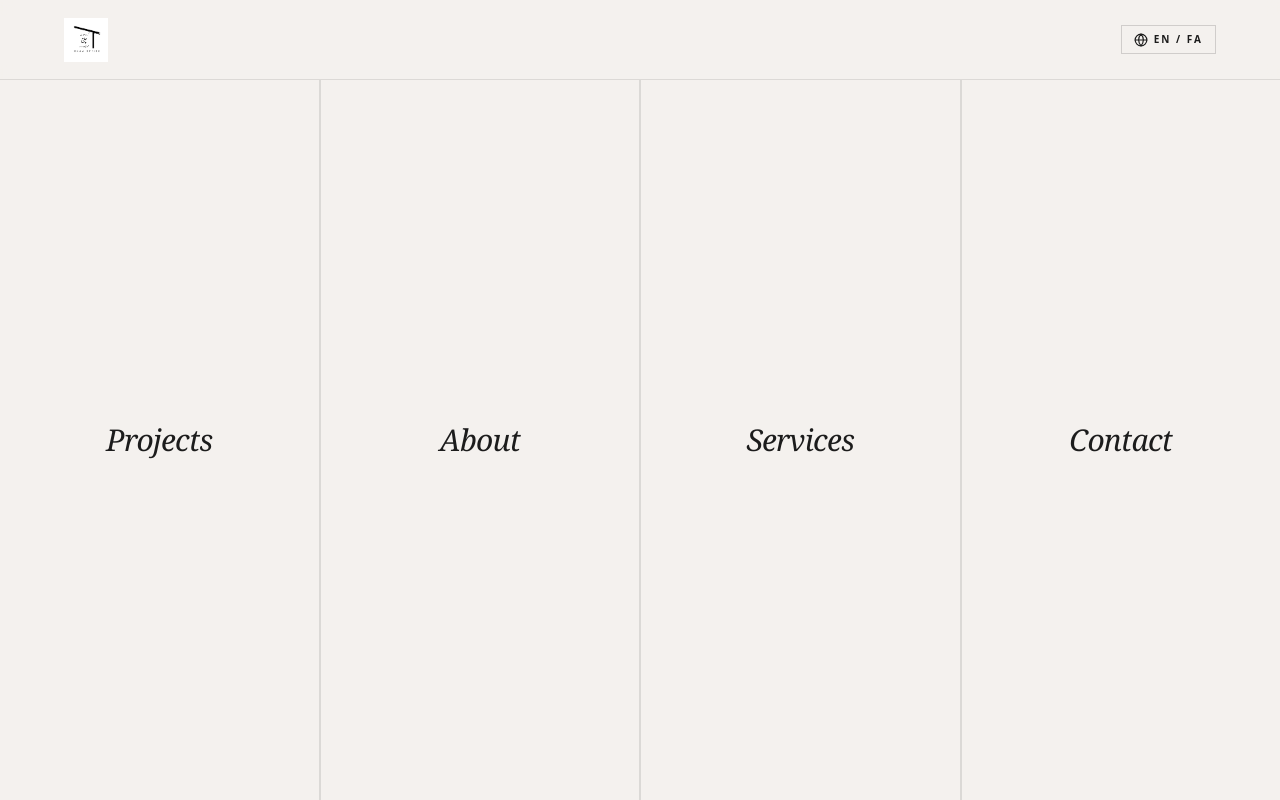
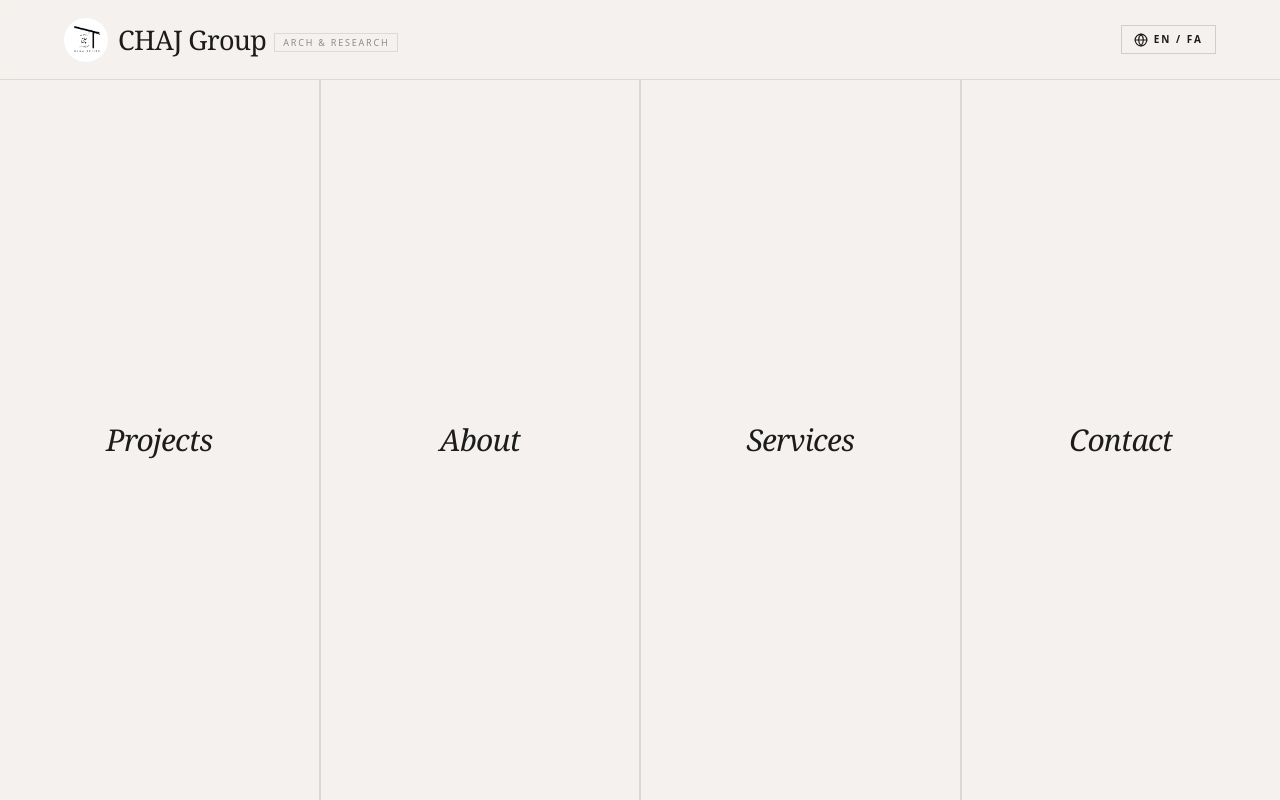
Before and after one commit to mohsenih236-creator/chaj-office, a React (Vite) app: page / in a window 1280 px wide. Built offline with nearby package versions, Linux system fonts and the light colour scheme; a web font is replaced by a local one.

Commit message:
Update Header.tsx

```diff
--- a/src/components/Header.tsx
+++ b/src/components/Header.tsx
@@ -88,17 +88,32 @@ export const Header: React.FC<HeaderProps> = ({
           CHAJ GROUP LOGO
           همیشه نمایش داده می‌شود
       ========================== */}
+      {/* CHAJ GROUP BRAND */}
 <button
   id="header-brand-logo"
   onClick={() => setActiveView('home')}
-        className="group flex items-center cursor-pointer focus:outline-none"
+  className="group flex items-center gap-2.5 cursor-pointer focus:outline-none"
   aria-label="CHAJ Group Home"
 >
+  {/* Circular Logo */}
+  <div className="w-10 h-10 md:w-11 md:h-11 rounded-full overflow-hidden flex-shrink-0 bg-white">
     <img
       src="/images/heder-sait-copy.jpg"
-          alt="CHAJ Group"
-          className="h-10 md:h-11 w-auto object-contain"
+      alt="CHAJ Group Logo"
+      className="w-full h-full object-cover"
     />
+  </div>
+
+  {/* Brand Name */}
+  <div className="flex items-end gap-2">
+    <span className="font-serif text-[24px] md:text-[27px] leading-none tracking-tight text-[#1C1C1C]">
+      CHAJ Group
+    </span>
+
+    <span className="hidden sm:block font-sans text-[8px] md:text-[9px] uppercase tracking-[0.2em] text-[#8C8C8C] border border-black/10 px-2 py-1 leading-none mb-[1px]">
+      ARCH &amp; RESEARCH
+    </span>
+  </div>
 </button>
 
 
```
Lines whose indentation alone changed are shown as unchanged.
